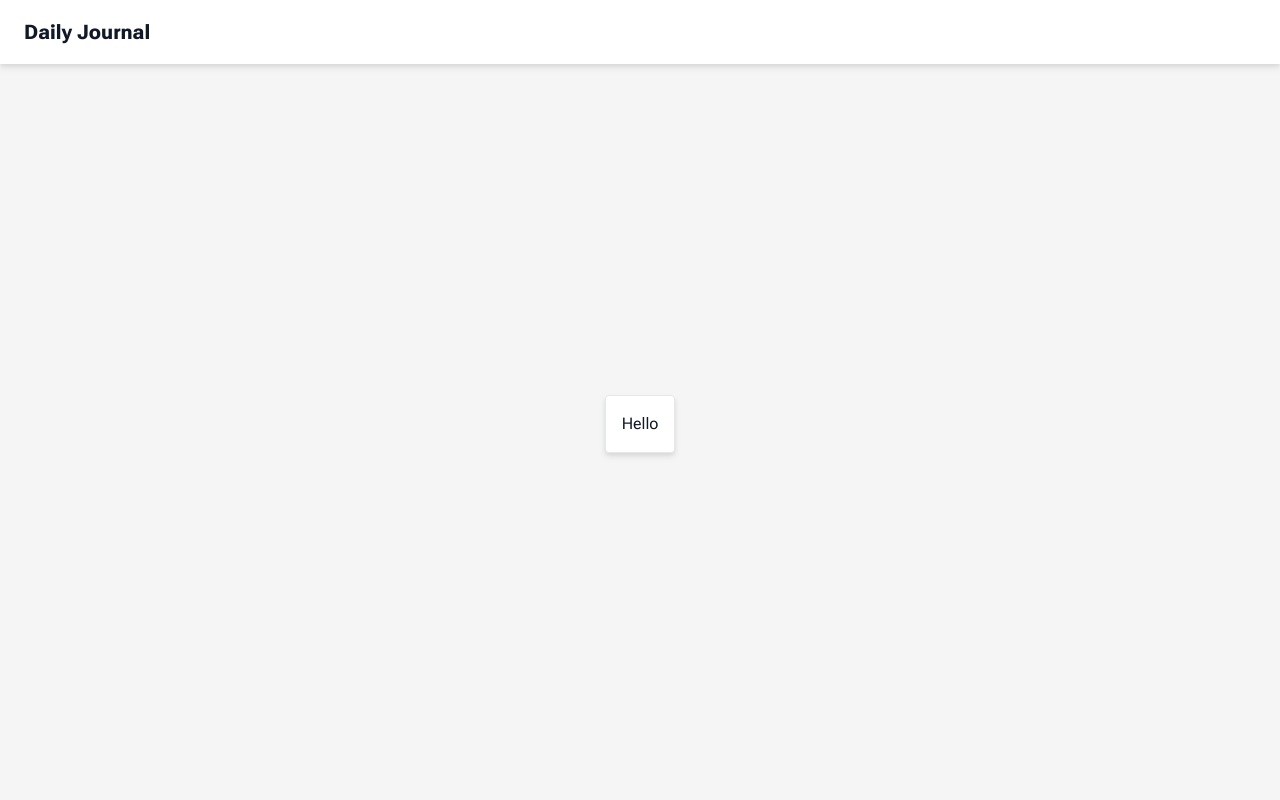
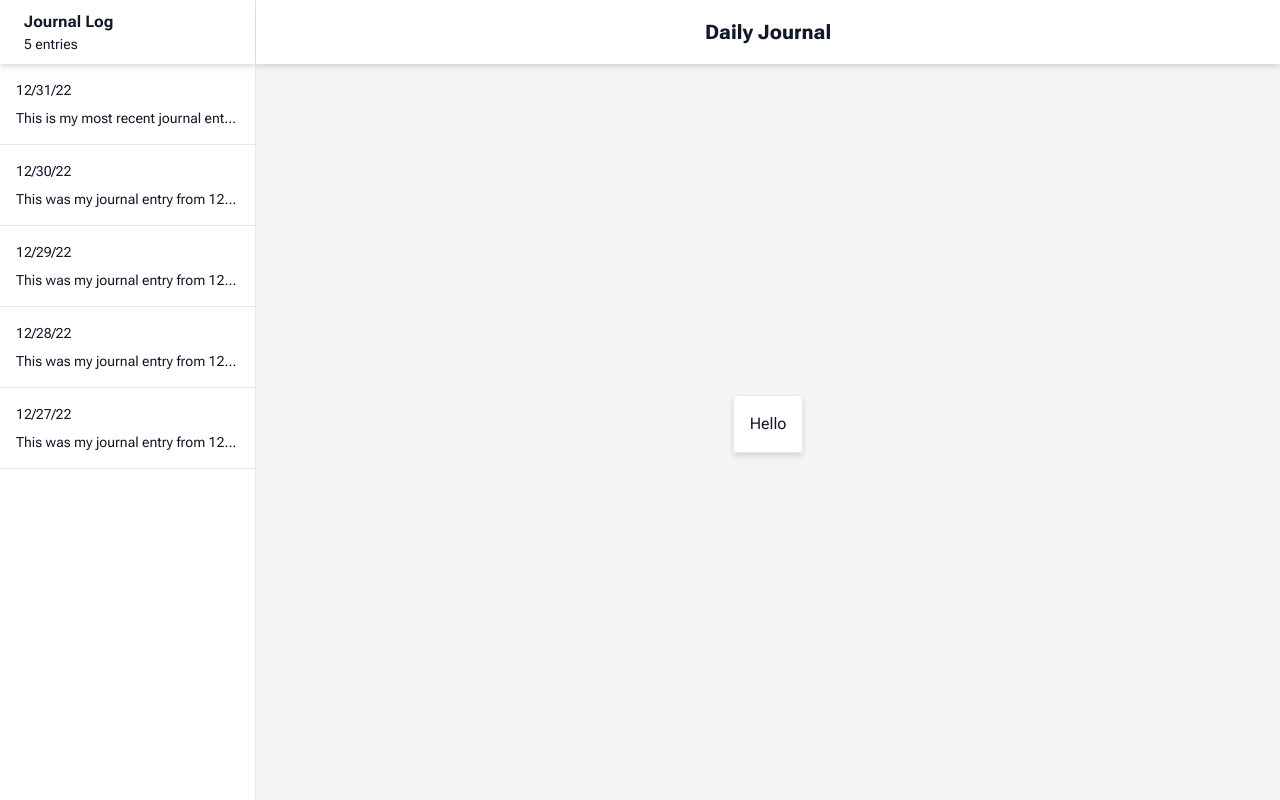
Before and after one commit to zhamann/daily-journal, a Next.js app: page / in a window 1280 px wide. Built offline with nearby package versions, Linux system fonts and the light colour scheme.

Commit message:
Added journal log to layout

```diff
--- a/app/layout.tsx
+++ b/app/layout.tsx
@@ -1,36 +1,48 @@
-import './globals.css'
-import type { Metadata } from 'next'
-import { Roboto_Flex } from 'next/font/google'
+import React from 'react';
+import './globals.css';
+import { Roboto_Flex } from 'next/font/google';
+import JournalLog from '@/components/journal-log';
+import data from '@/data/journal.json'
+
+const journalLength = data.journal.length
 
 const roboto_flex = Roboto_Flex({
   subsets: ['latin'],
   display: 'swap',
-})
+});
 
-export const metadata: Metadata = {
+export const metadata = {
   title: 'Daily Journal',
   description: 'An easy way to journal everyday!',
-  themeColor: 'white'
-}
+  themeColor: 'white',
+};
 
 export default function RootLayout({
-  children,
+  children
 }: {
   children: React.ReactNode
 }) {
-
-return (
-  <html lang="en">
+  return (
+    <html lang="en">
       <body className={roboto_flex.className}>
-        <div className="relative flex flex-col min-h-[calc(100dvh)]">
-          <header className="w-full h-16 bg-white px-6 drop-shadow-md flex items-center">
-            <a className="text-xl text-gray-900 font-extrabold">Daily Journal</a>
-          </header>
-          <main className="flex flex-1 bg-[#F5F5F5] items-center justify-center text-gray-900">
-            {children}
+        <div className="relative flex h-[calc(100dvh)] text-gray-900">
+          <div className="w-64 h-full border-r border-gray-200">
+            <div className="h-16 bg-white px-6 drop-shadow-md flex flex-col justify-center">
+              <div className="text-md font-bold">Journal Log</div>
+              <div className="text-sm">{journalLength} entries</div>
+            </div>
+            <div className="h-[calc(100dvh-4rem)] overflow-y-auto bg-white">
+              <JournalLog />
+            </div>
+          </div>
+          <main className="flex flex-1 flex-col overflow-y-hidden">
+            <header className="h-16 bg-white px-6 drop-shadow-md flex items-center justify-center">
+              <a className="text-xl font-extrabold">Daily Journal</a>
+            </header>
+            <div className="flex flex-1 items-center justify-center bg-[#F5F5F5]">{children}</div>
           </main>
         </div>
       </body>
-  </html>
-)
+    </html>
+  );
 }
--- /dev/null
+++ b/components/journal-card.tsx
@@ -0,0 +1,17 @@
+import React from 'react';
+
+interface JournalCardProps {
+  date: string | null;
+  text: string | null;
+}
+
+const JournalCard: React.FC<JournalCardProps> = ({ date, text }) => {
+    return (
+      <a href='#' className="border-b border-gray-200 p-4 text-sm bg-white flex flex-col">
+        <div className="mb-2">{date}</div>
+        <div className="truncate">{text}</div>
+      </a>
+    );
+  };
+
+  export default JournalCard;
--- /dev/null
+++ b/data/journal.json
@@ -0,0 +1,24 @@
+{
+    "journal": [
+        {
+            "date":"12/31/22",
+            "text":"This is my most recent journal entry. In the real application, this will be pulled from a database and not from a sample JSON object."
+        },
+        {
+            "date":"12/30/22",
+            "text":"This was my journal entry from 12/30/22"
+        },
+        {
+            "date":"12/29/22",
+            "text":"This was my journal entry from 12/29/22"
+        },
+        {
+            "date":"12/28/22",
+            "text":"This was my journal entry from 12/28/22"
+        },
+        {
+            "date":"12/27/22",
+            "text":"This was my journal entry from 12/27/22"
+        }
+    ]
+}
```
